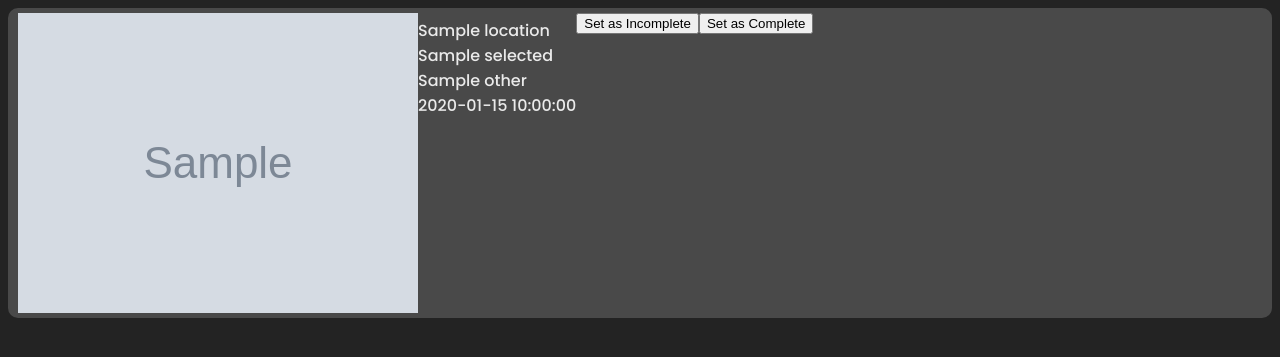
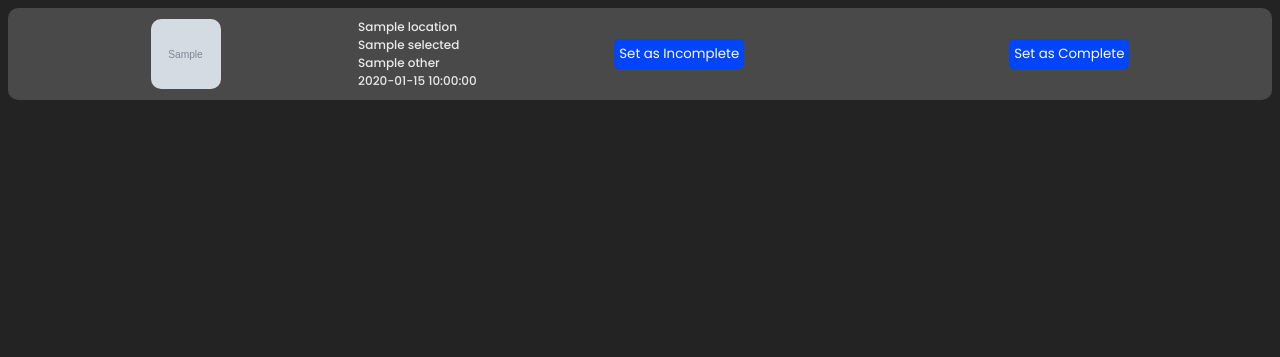
Before and after one commit to chetan0402/TidyTrack, a Flask app: template templates/dashboard_entry_show.html in a window 1280 px wide. Shown: the top 357 px of the page. Run offline with Flask 3, Linux system fonts and the light colour scheme; the template is opened without the code that fills it: most values are stand-ins (such as "Sample title", 1, 10 or a date in 2020); grey boxes marked "Sample" are stand-in pictures; parts of the project's set-up code (start-up, migrations or seed data) failed here and were passed over.

Commit message:
UI update

```diff
--- a/templates/dashboard_entry_show.html
+++ b/templates/dashboard_entry_show.html
@@ -20,21 +20,49 @@
             height: fit-content;
         }
         .card>div{
-            margin: 5px 0;
+            margin: 5px;
             font-family: "Poppins", sans-serif;
             font-weight: 500;
             font-style: normal;
+			font-size: 12px;
         }
+		.card>img{
+			aspect-ratio:1;
+			height: 70px;
+			object-fit: cover;
+			margin: auto;
+			border-radius: 10px;
+		}
         #pop-up-bg{
             z-index: -1;
             opacity: 0;
+			height: 100vh;
+			width: 100vw;
+			position: fixed;
+			top:0;
+			display:flex;
+			justify-content: center;
+			backdrop-filter: blur(2px);
         }
         #pop-up{
             z-index: -1;
             opacity: 0;
+			background: #494949;
+			height: fit-content;
+			font-family: 'Poppins',sans-serif;
+			padding: 5px 5px;
+			border-radius: 5px;
         }
-        .changeButton{
+        button{
             height: fit-content;
+			border: none;
+			font-family: 'Poppins',sans-serif;
+			margin: auto;
+			background: #0045F8;
+			color: white;
+			border-radius: 5px;
+			font-weight: 400;
+			padding: 5px 5px;
         }
     </style>
 </head>
@@ -77,14 +105,15 @@
     function taskIncomplete(ele){
         toChange=0
         taskID = ele.parentNode.id
-        showPop()
+        showPop(ele)
     }
     function taskComplete(ele){
         toChange=1
         taskID = ele.parentNode.id
-        showPop()
+        showPop(ele)
     }
-    function showPop(){
+    function showPop(ele){
+		document.getElementById("pop-up-bg").style.top=ele.getBoundingClientRect().top;
         document.getElementById("pop-up-bg").style.opacity=1;
         document.getElementById("pop-up-bg").style.zIndex=1;
         document.getElementById("pop-up").style.opacity=1;
```
